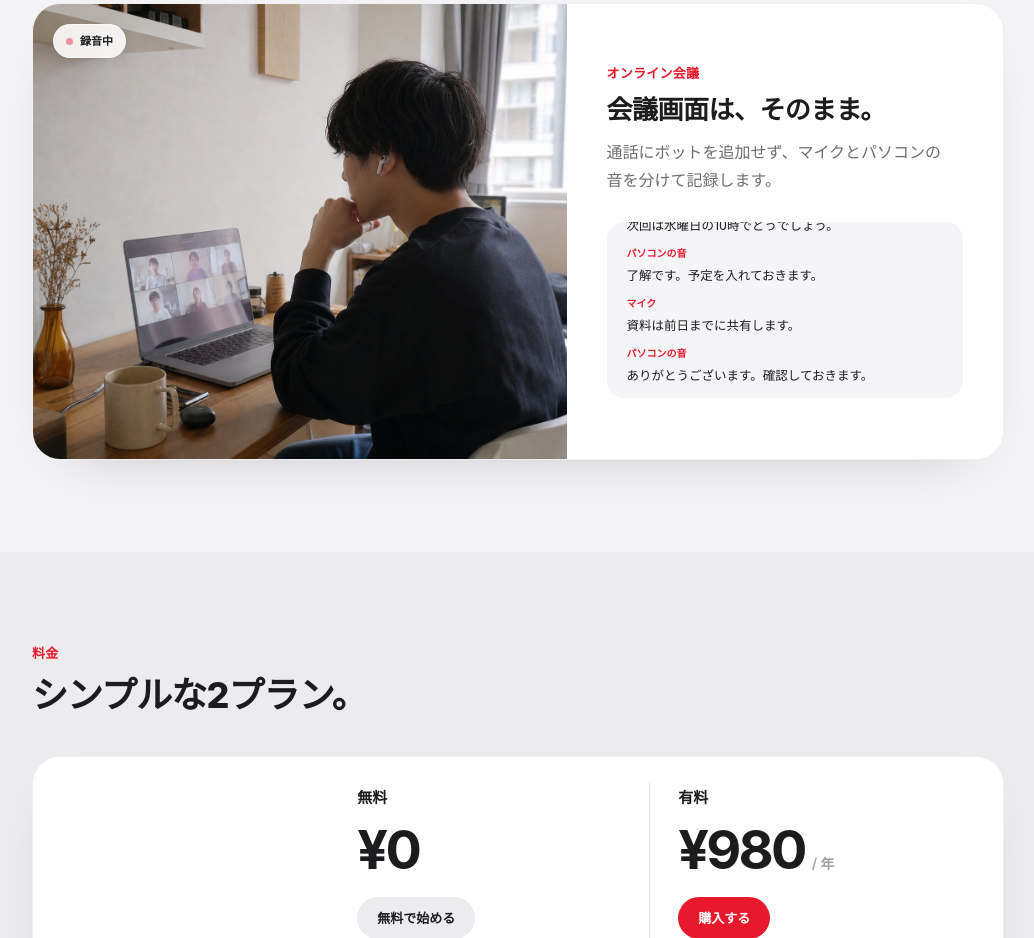
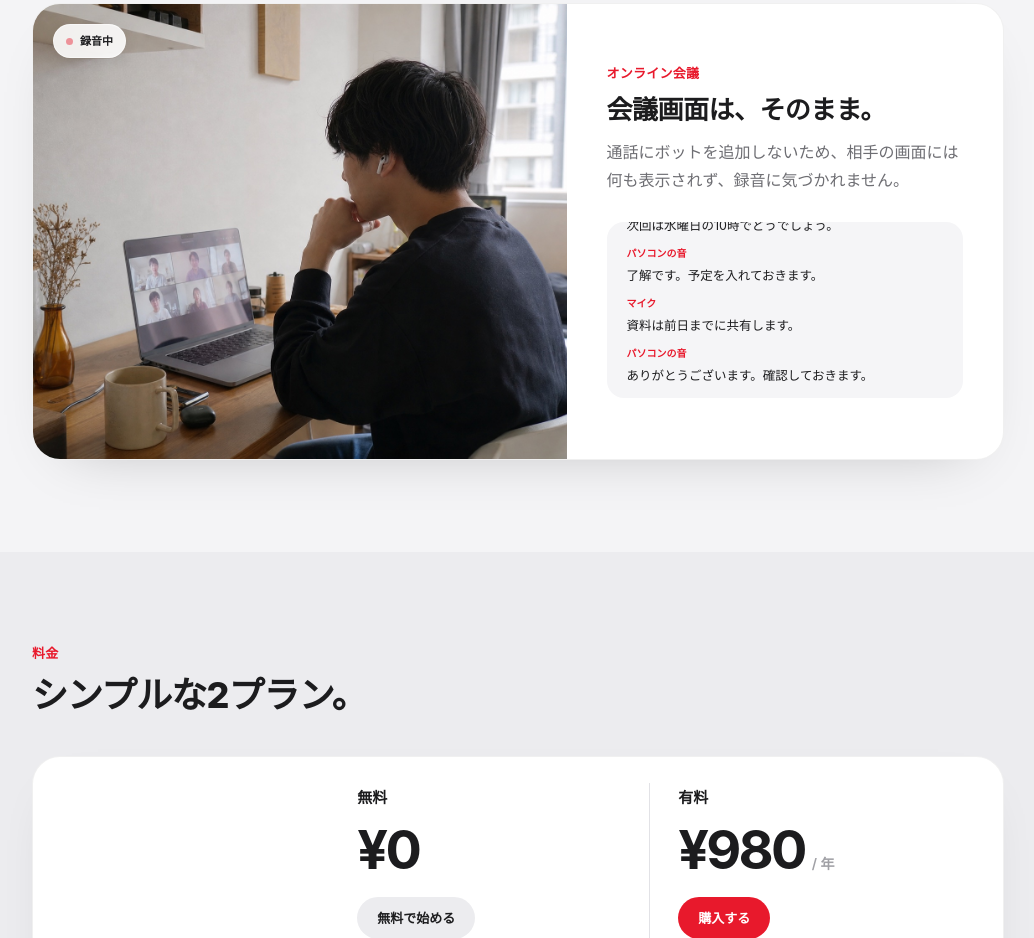
Before and after one commit to naoyattsuji/giroku-lp, a Next.js app: page / in a window 1280 px wide. Shown: the part 1540-2478 px from the top of the page, without its empty margins (122-1156 px from the left). Built offline with nearby package versions, Linux system fonts and the light colour scheme.

Commit message:
copy: オンライン会議の価値訴求を明確化

```diff
--- a/app/page.tsx
+++ b/app/page.tsx
@@ -20,7 +20,7 @@ const scenes = [
     photo: "/scenes/online-meeting.jpg",
     tag: "オンライン会議",
     title: "会議画面は、そのまま。",
-    desc: "通話にボットを追加せず、マイクとパソコンの音を分けて記録します。",
+    desc: "通話にボットを追加しないため、相手の画面には何も表示されず、録音に気づかれません。",
     lines: [
       { speaker: "マイク", text: "次回は水曜日の10時でどうでしょう。" },
       { speaker: "パソコンの音", text: "了解です。予定を入れておきます。" },
```
